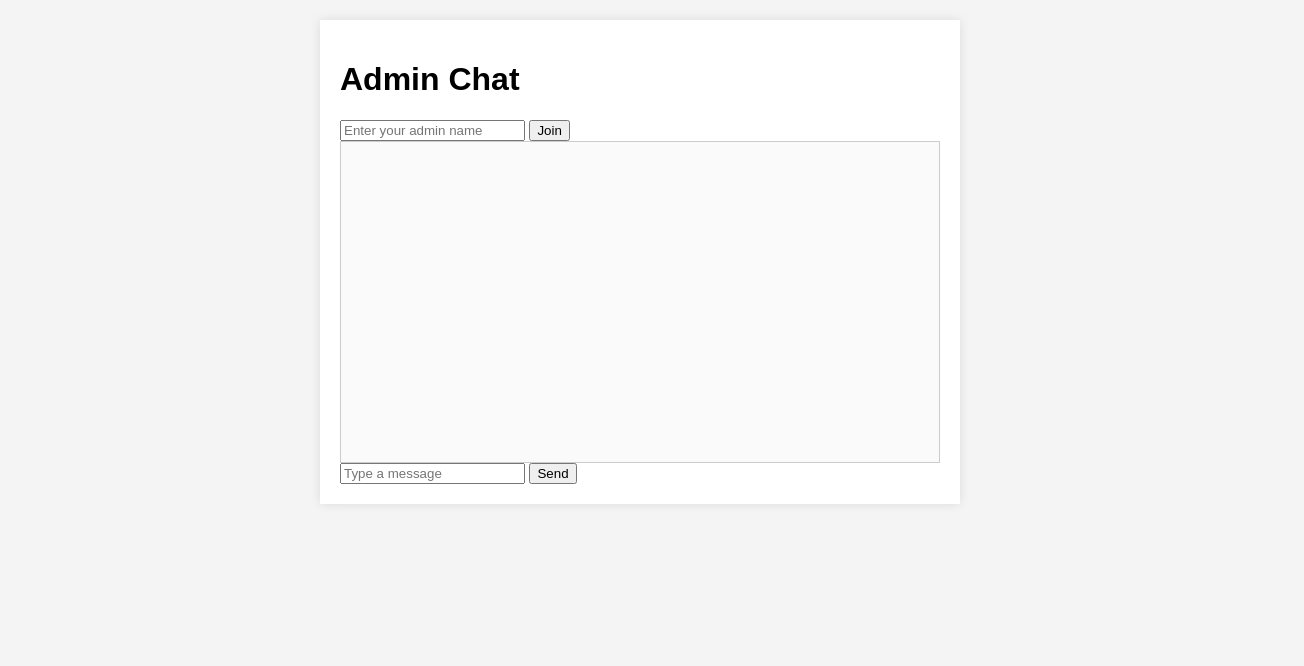
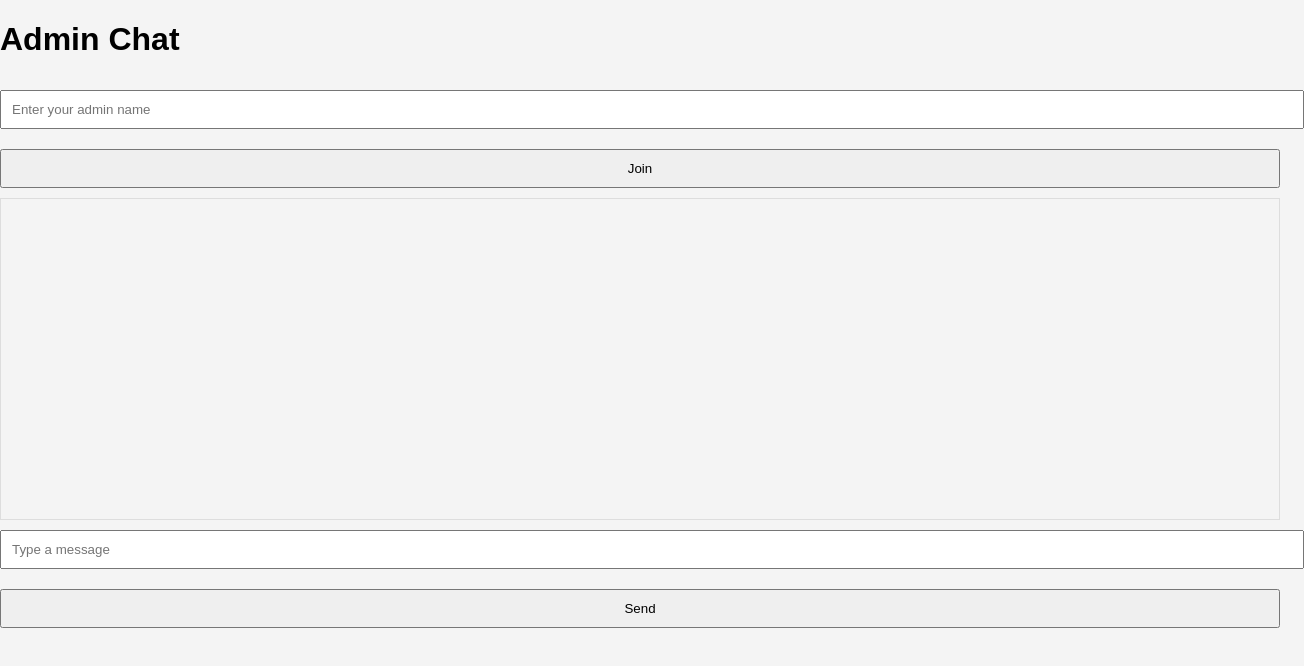
Before and after one commit to nomida28/warungsteam, a website: page live-chat/public/admin.html in a window 1280 px wide. Shown: the whole page, 1304 px wide, since content can reach past the window. Drawn offline with nearby package versions, Linux system fonts and the light colour scheme; no server answers.

Commit message:
Update style.css

```diff
--- a/live-chat/public/style.css
+++ b/live-chat/public/style.css
@@ -2,21 +2,29 @@ body {
   font-family: Arial, sans-serif;
   background-color: #f4f4f4;
   margin: 0;
+  padding: 0;
+}
+
+#main {
+  width: 100%;
+  max-width: 500px;
+  margin: 0 auto;
   padding: 20px;
 }
 
-.container {
-    max-width: 600px;
-    margin: 0 auto;
-    background: white;
-    padding: 20px;
-    box-shadow: 0 0 10px rgba(0, 0, 0, 0.1);
+input, button {
+  width: 100%;
+  padding: 10px;
+  margin: 10px 0;
+}
+
+#chat {
+  margin-top: 20px;
 }
 
 #messages {
   height: 300px;
-    overflow-y: scroll;
-    border: 1px solid #ccc;
+  overflow-y: auto;
+  border: 1px solid #ddd;
   padding: 10px;
-    background-color: #fafafa;
 }
```
Lines whose indentation alone changed are shown as unchanged.
